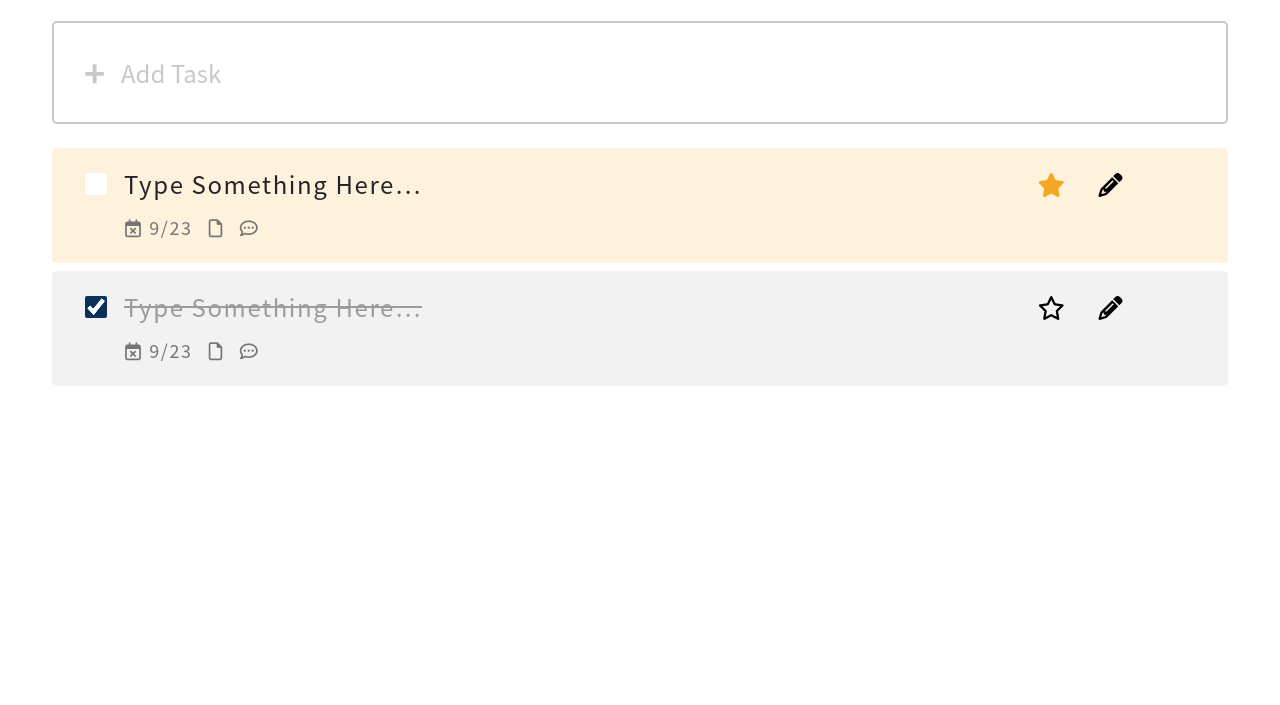
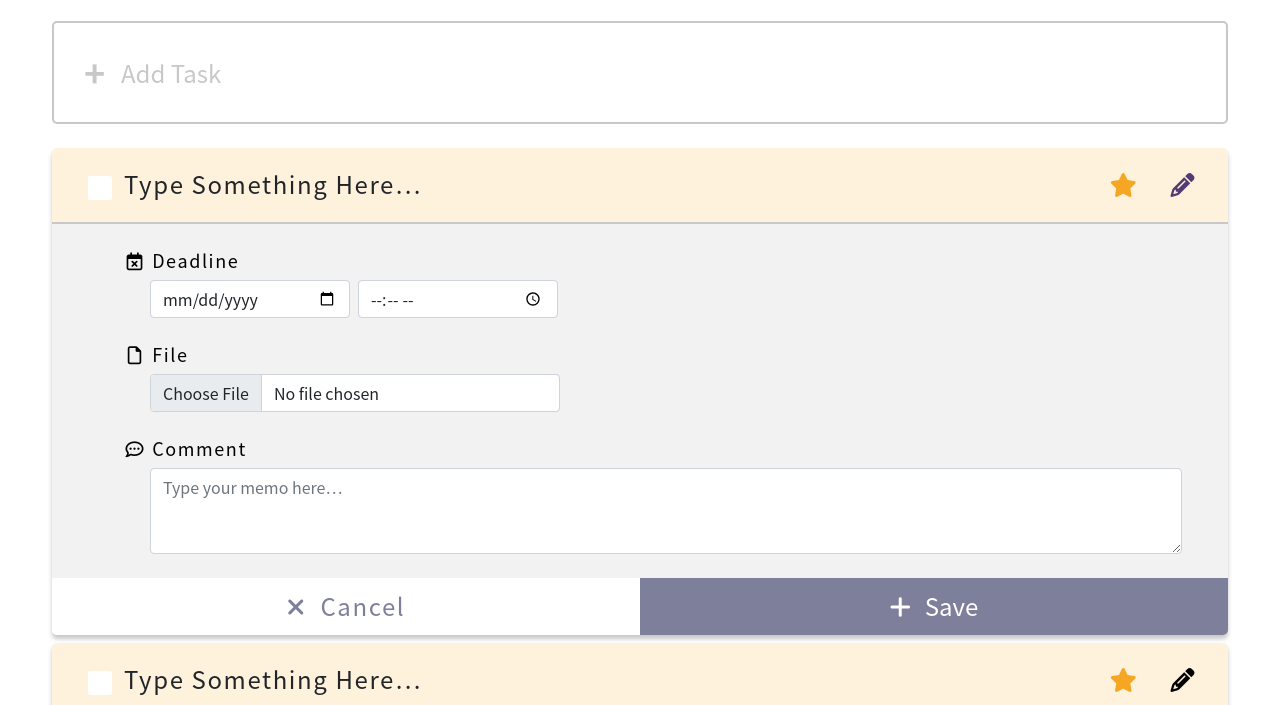
Before and after one commit to yunniyunyun/todolist-vue, a plain HTML site: page index.html in a window 1280 px wide. Shown: the part 80-785 px from the top of the page. Drawn offline with nearby package versions, Linux system fonts and the light colour scheme.

Commit message:
feat: 新增編輯task

```diff
--- a/index.html
+++ b/index.html
@@ -19,9 +19,67 @@
         </div>
     </header>
     <main class="container">
+        <!-- add task start -->
         <label class="w-100 add-task">
-            <input type="text" class="input-task task w-100" placeholder="Add Task">
+            <input type="text" class="input-task w-100" placeholder="Add Task">
         </label>
+        <!-- add task end -->
+        <!-- task start -->
+        <div class="task">
+            <label for="test1" class="task-card w-100 active">
+                <input type="checkbox" id="test1">
+                <div class="d-flex justify-content-between">
+                    <h3>Type Something Here…</h3>
+                    <!-- 重要事項、編輯 -->
+                    <div class="d-flex">
+                        <a href="#">
+                            <span class="icon icon-important">
+                                <i class="fa-regular fa-star d-none mr-32"></i>
+                                <i class="fa-solid fa-star mr-32"></i>
+                            </span>
+                        </a>
+                        <a href="#">
+                            <span class="icon icon-edit">
+                                <i class="fa-solid fa-pencil"></i>
+                            </span>
+                        </a>
+                    </div>
+                </div>
+            </label>
+            <div class="edit icon-note">
+                <ul>
+                    <li>
+                        <span>
+                            <i class="fa-regular fa-calendar-xmark"></i>
+                        </span>
+                        <h4 class="d-inline">Deadline</h4>
+                        <div class="d-flex ml-26 mt-8">
+                            <input type="date" class="form-control mr-8 mxw-200" id="date" name="date">
+                            <input type="time" class="form-control mxw-200" id="time" name="time">
+                        </div>
+                    </li>
+                    <li>
+                        <span>
+                            <i class="fa-regular fa-file"></i>
+                        </span>
+                        <h4 class="d-inline">File</h4>
+                        <input class="form-control ml-26 mt-8 mxw-400" type="file" id="formFile">
+                    </li>
+                    <li>
+                        <span>
+                            <i class="fa-regular fa-comment-dots"></i>
+                        </span>
+                        <h4 class="d-inline">Comment</h4>
+                        <textarea class="form-control ml-26 mt-8" rows="3" placeholder="Type your memo here…"></textarea>
+                    </li>
+                </ul>
+            </div>
+            <ul class="btn-list d-flex">
+                <li><a href="#" class="cancel"><i class="fa-solid fa-xmark mr-14"></i>Cancel</a></li>
+                <li><button type="button" class="save"><i class="fa-solid fa-plus mr-14"></i>Save</button></li>
+            </ul>
+        </div>
+
         <label for="test1" class="task task-card w-100">
             <input type="checkbox" id="test1">
             <div class="d-flex justify-content-between mb-16">
@@ -30,8 +88,8 @@
                 <div class="d-flex">
                     <a href="#">
                         <span class="icon icon-important">
-                            <i class="fa-regular fa-star d-none"></i>
-                            <i class="fa-solid fa-star"></i>
+                            <i class="fa-regular fa-star d-none mr-32"></i>
+                            <i class="fa-solid fa-star mr-32"></i>
                         </span>
                     </a>
                     <a href="#">
@@ -44,7 +102,7 @@
             </div>
             <ul class="d-flex icon-note">
                 <li>
-                    <span class="">
+                    <span>
                         <!-- <i class="fa-regular fa-calendar"></i> -->
                         <i class="fa-regular fa-calendar-xmark"></i>
                         <!-- <i class="fa-solid fa-calendar-days"></i> -->
@@ -52,12 +110,12 @@
                     <span>9/23</span>
                 </li>
                 <li>
-                    <span class="">
+                    <span>
                         <i class="fa-regular fa-file"></i>
                     </span>
                 </li>
                 <li>
-                    <span class="">
+                    <span>
                         <i class="fa-regular fa-comment-dots"></i>
                     </span>
                 </li>
@@ -71,8 +129,8 @@
                 <div class="d-flex">
                     <a href="#">
                         <span class="icon">
-                            <i class="fa-regular fa-star"></i>
-                            <i class="fa-solid fa-star d-none"></i>
+                            <i class="fa-regular fa-star mr-32"></i>
+                            <i class="fa-solid fa-star mr-32 d-none"></i>
                         </span>
                     </a>
                     <a href="#">
--- a/scss/_components.scss
+++ b/scss/_components.scss
@@ -1,29 +1,21 @@
 .task {
     border-radius: 5px;
+    margin-bottom: 8px;
+    overflow: hidden;
+    background-color: $card-color;
+    font-size: 20px;
+    box-shadow: 0 4px 4px 0 #C8C8C8;
 }
 .task-card{
-    padding: 24px 72px;
-    margin-bottom: 8px;
-    background-color: $card-color;
+    padding: 24px 32px 24px 72px;
     position: relative;
     input{
-        width: 24px;
-        height: 24px;
+        width: 32px;
+        height: 32px;
         position: absolute;
         left: 32px;
-        // clip: rect(2px,26px,26px,2px);
-        clip-path: inset(1px 1px 1px 1px round 2px);
+        clip-path: inset(4px 4px 4px 4px round 2px);
     }
-}
-.icon{
-    font-size: 24px;
-    color: black;
-    &:first-child{
-        margin-right: 32px;
-    }
-}
-.icon-important{
-    color: #F5A623;
 }
 .icon-note{
     font-size: 18px;
@@ -34,8 +26,39 @@
             margin-right: 0px;
         }
     }
+    i{
+        width: 1.25em;
+        text-align: center;
+    }
+}
+.icon-edit{
+    &:hover{
+        color: #7E7F9A;
+    }
+}
+.active .icon-edit{
+    color: #533A71;
+}
+.edit{
+    border-top: 2px solid #C8C8C8;
+    padding: 24px 72px;
+    color: black;
+    background-color: $done-color;
+    li{
+        margin-bottom: 24px;
+        &:last-child{
+            margin-bottom: 0;
+        }
+    }
+}
+.icon{
+    font-size: 24px;
+    color: black;
+}
+.icon-important{
+    color: #F5A623;
+}
 
-}
 .task-done{
     background-color: $done-color;
     color: #9B9B9B;
@@ -47,6 +70,7 @@ input[type="checkbox"] {
     filter: sepia(100%) brightness(80%) hue-rotate(170deg) saturate(70%) contrast(300%);
 }
 .input-task{
+    border-radius: 5px;
     padding: 32px 32px 32px 67px;
     border: 2px solid $light-grey-color;
     font-size: 24px;
@@ -70,3 +94,18 @@ input[type="checkbox"] {
         transform: translateY(-50%);
     }
 }
+.btn-list li{
+    width: 50%;
+    .cancel, .save{
+        padding: 16px;
+        font-size: 24px;
+    }
+    .cancel{
+        background: #fff;
+        color: #7E7F9A;
+    }
+    .save{
+        background: #7E7F9A;
+        color: #fff;
+    }
+}
--- a/scss/_format.scss
+++ b/scss/_format.scss
@@ -1,3 +1,26 @@
+.mt-8{
+    margin-top: 8px;
+}
 .mb-16{
     margin-bottom: 16px;
 }
+.mr-8{
+    margin-right: 8px;
+}
+.mr-14{
+    margin-right: 14px;
+}
+.mr-32{
+    margin-right: 32px;
+}
+.ml-26{
+    margin-left: 26px;
+}
+
+
+.mxw-200{
+    max-width: 200px;
+}
+.mxw-400{
+    max-width: 410px;
+}
```
Also changed, not shown: scss/all.css, 1 other file.
